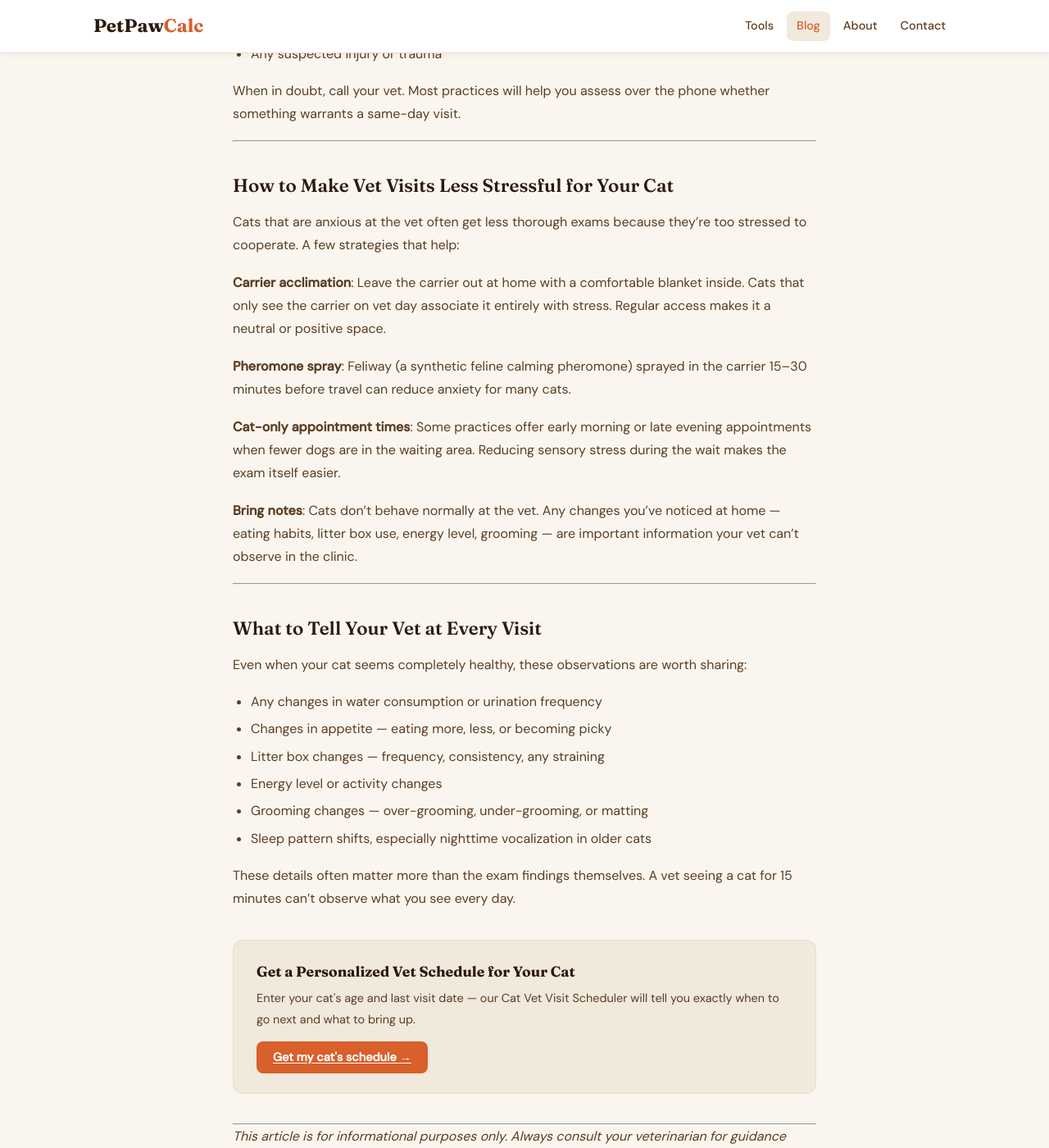
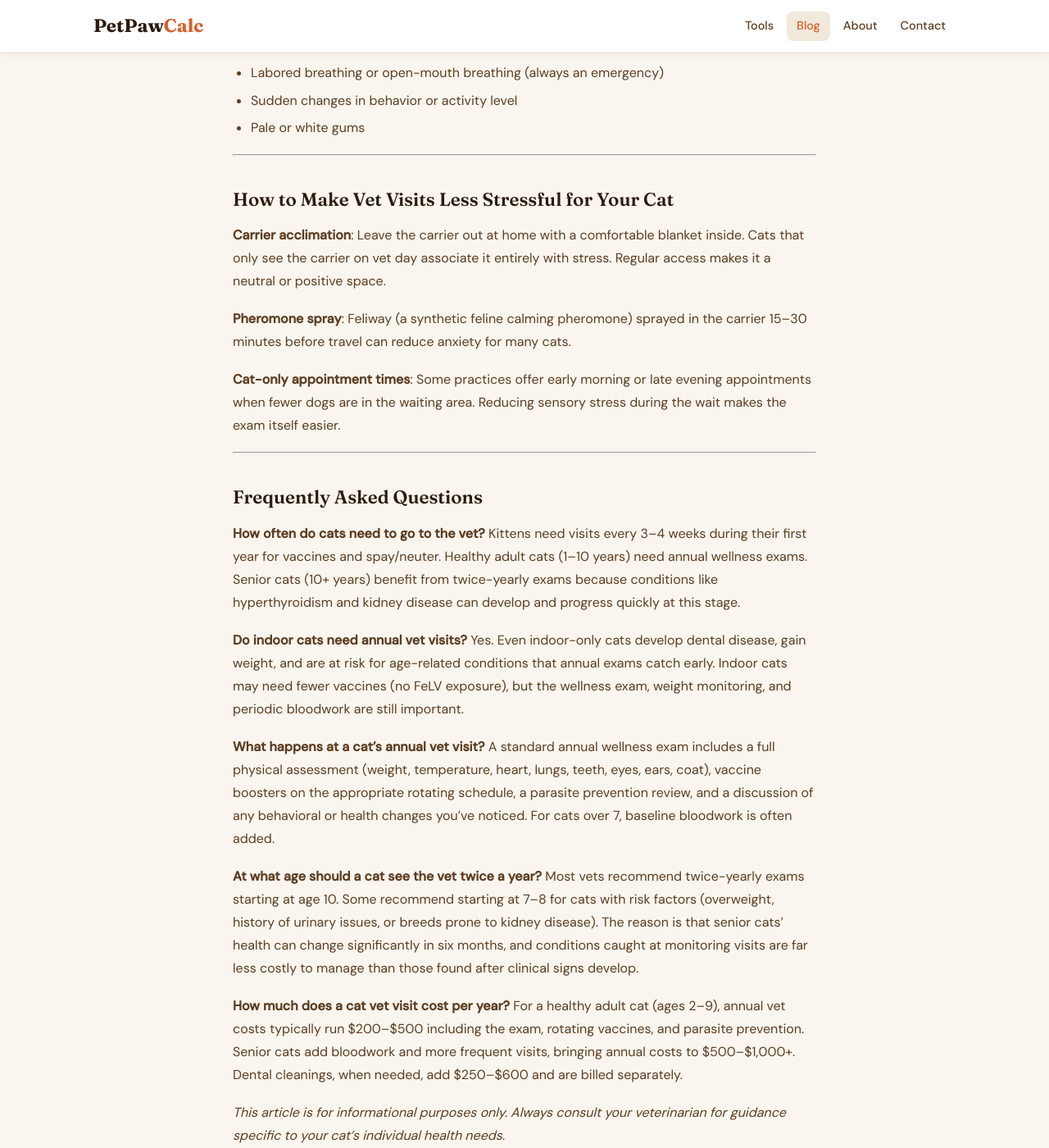
Before and after one commit to canghun13/petpawcalc, a Jekyll site: the page built from _posts/2026-06-06-how-often-vet-visits-cat.md, in a window 1280 px wide and 1400 px high, scrolled down 4316 px. Shown: the whole window at 82% size. Built offline with Jekyll 4.4.1, drawn with Linux system fonts in a browser that asks for light colours; some of the changed text lies outside the part shown.

Commit message:
Add files via upload

```diff
--- a/_posts/2026-06-06-how-often-vet-visits-cat.md
+++ b/_posts/2026-06-06-how-often-vet-visits-cat.md
@@ -3,8 +3,8 @@
 title: "How Often Should Cats Go to the Vet? A Schedule by Age"
 description: Vet visit frequency for cats depends entirely on age. Here's the exact schedule vets recommend — from kitten vaccines to senior semi-annual exams.
 category: Cat Care
-date: 2026-06-06
-read_time: 6
+date: 2026-06-27
+read_time: 8
 slug: how-often-vet-visits-cat
 ---
 
@@ -72,8 +72,6 @@
 - Bloodwork (when included): $80–$200 additional
 - Dental cleaning if needed: $250–$600 under anesthesia
 
-If your cat needs a dental cleaning, plan for it separately from the annual exam. Untreated dental disease causes pain, tooth loss, and has been linked to kidney and heart disease over time.
-
 ---
 
 ## Senior Cats (10+ Years): Every 6 Months
@@ -99,7 +97,18 @@
 - Semi-annual senior visit with full bloodwork: $250–$500 each
 - Annual total for senior vet care: $500–$1,000+
 
-This doesn't include treatment for conditions found — just the monitoring visits. The cost increase at this stage is real, but conditions caught early almost always cost significantly less to manage than those caught late.
+---
+
+## Vet Visit Cost Summary by Life Stage
+
+| Life Stage | Frequency | Typical Annual Cost |
+|------------|-----------|---------------------|
+| Kitten (year one) | Every 3–4 weeks | $400–$1,000 |
+| Young adult (1–3 yrs) | Once a year | $250–$600 |
+| Adult (3–10 yrs) | Once a year | $250–$700 |
+| Senior (10+ yrs) | Twice a year | $500–$1,000+ |
+
+These figures cover wellness care only — not treatment for any conditions found, dental cleanings, or emergency visits.
 
 ---
 
@@ -126,15 +135,10 @@
 - Labored breathing or open-mouth breathing (always an emergency)
 - Sudden changes in behavior or activity level
 - Pale or white gums
-- Any suspected injury or trauma
-
-When in doubt, call your vet. Most practices will help you assess over the phone whether something warrants a same-day visit.
 
 ---
 
 ## How to Make Vet Visits Less Stressful for Your Cat
-
-Cats that are anxious at the vet often get less thorough exams because they're too stressed to cooperate. A few strategies that help:
 
 **Carrier acclimation**: Leave the carrier out at home with a comfortable blanket inside. Cats that only see the carrier on vet day associate it entirely with stress. Regular access makes it a neutral or positive space.
 
@@ -142,29 +146,23 @@
 
 **Cat-only appointment times**: Some practices offer early morning or late evening appointments when fewer dogs are in the waiting area. Reducing sensory stress during the wait makes the exam itself easier.
 
-**Bring notes**: Cats don't behave normally at the vet. Any changes you've noticed at home — eating habits, litter box use, energy level, grooming — are important information your vet can't observe in the clinic.
-
 ---
 
-## What to Tell Your Vet at Every Visit
+## Frequently Asked Questions
 
-Even when your cat seems completely healthy, these observations are worth sharing:
+**How often do cats need to go to the vet?**
+Kittens need visits every 3–4 weeks during their first year for vaccines and spay/neuter. Healthy adult cats (1–10 years) need annual wellness exams. Senior cats (10+ years) benefit from twice-yearly exams because conditions like hyperthyroidism and kidney disease can develop and progress quickly at this stage.
 
-- Any changes in water consumption or urination frequency
-- Changes in appetite — eating more, less, or becoming picky
-- Litter box changes — frequency, consistency, any straining
-- Energy level or activity changes
-- Grooming changes — over-grooming, under-grooming, or matting
-- Sleep pattern shifts, especially nighttime vocalization in older cats
+**Do indoor cats need annual vet visits?**
+Yes. Even indoor-only cats develop dental disease, gain weight, and are at risk for age-related conditions that annual exams catch early. Indoor cats may need fewer vaccines (no FeLV exposure), but the wellness exam, weight monitoring, and periodic bloodwork are still important.
 
-These details often matter more than the exam findings themselves. A vet seeing a cat for 15 minutes can't observe what you see every day.
+**What happens at a cat's annual vet visit?**
+A standard annual wellness exam includes a full physical assessment (weight, temperature, heart, lungs, teeth, eyes, ears, coat), vaccine boosters on the appropriate rotating schedule, a parasite prevention review, and a discussion of any behavioral or health changes you've noticed. For cats over 7, baseline bloodwork is often added.
 
-<div class="post-cta">
-  <h4>Get a Personalized Vet Schedule for Your Cat</h4>
-  <p>Enter your cat's age and last visit date — our Cat Vet Visit Scheduler will tell you exactly when to go next and what to bring up.</p>
-  <a href="/tools/cat-vet-visit-scheduler.html">Get my cat's schedule →</a>
-</div>
+**At what age should a cat see the vet twice a year?**
+Most vets recommend twice-yearly exams starting at age 10. Some recommend starting at 7–8 for cats with risk factors (overweight, history of urinary issues, or breeds prone to kidney disease). The reason is that senior cats' health can change significantly in six months, and conditions caught at monitoring visits are far less costly to manage than those found after clinical signs develop.
 
----
+**How much does a cat vet visit cost per year?**
+For a healthy adult cat (ages 2–9), annual vet costs typically run $200–$500 including the exam, rotating vaccines, and parasite prevention. Senior cats add bloodwork and more frequent visits, bringing annual costs to $500–$1,000+. Dental cleanings, when needed, add $250–$600 and are billed separately.
 
 *This article is for informational purposes only. Always consult your veterinarian for guidance specific to your cat's individual health needs.*
```
Also changed, not shown: other parts of _posts/2026-06-06-how-often-vet-visits-cat.md (+1 -1 lines).
